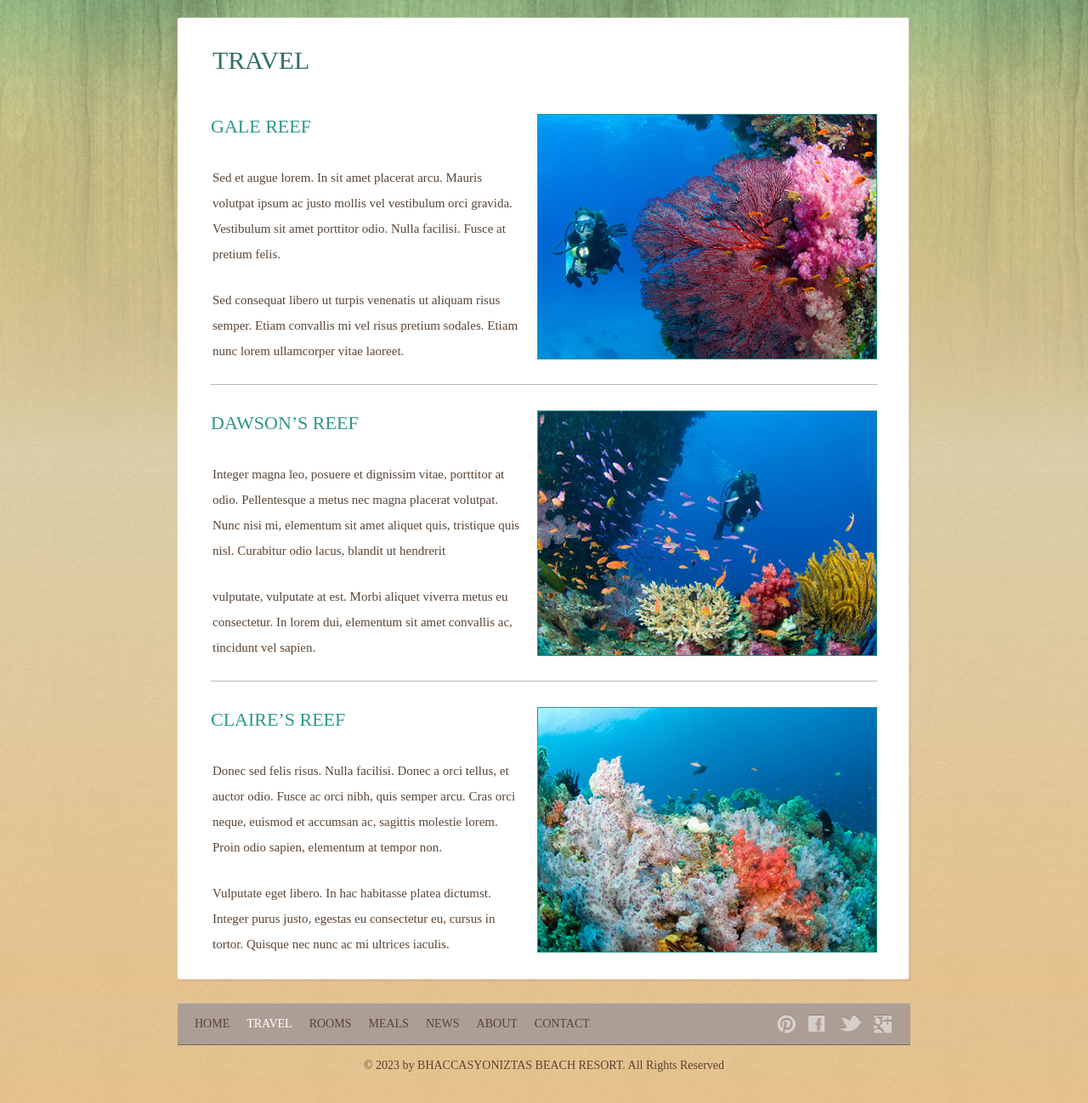
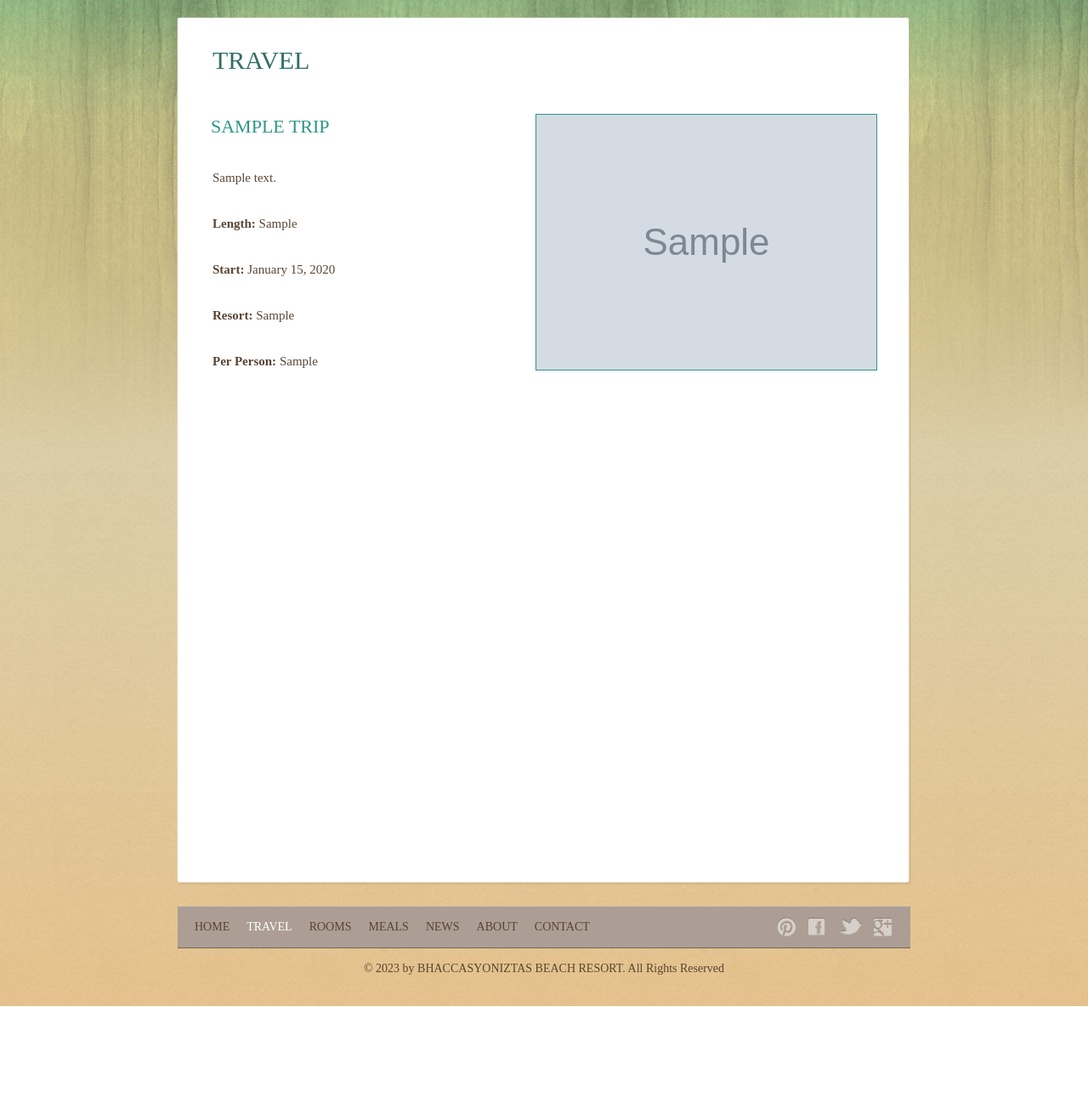
Before and after one commit to DuckyAirplane/CS465-Travlr, a Node server app: page /travel in a window 1280 px wide. Shown: the part 196-1494 px from the top of the page at 85% size. After the commit the page ends 1380 px from the top, so only its background shows below. Run offline with Node 20, Linux system fonts and the light colour scheme; tables that the repository leaves empty hold one stand-in row (values such as "Sample post"); grey boxes marked "Sample" are stand-in pictures; some libraries are stand-ins or nearby versions.

Commit message:
Complete Module Four MongoDB API integration

```diff
--- a/app.js
+++ b/app.js
@@ -6,6 +6,8 @@
 
 var indexRouter = require('./app_server/routes/index');
 var usersRouter = require('./routes/users');
+require('./app_api/models/db');
+var apiRouter = require('./app_api/routes/index');
 
 var app = express();
 
@@ -21,11 +23,16 @@
 
 app.use('/', indexRouter);
 app.use('/users', usersRouter);
+app.use('/api', apiRouter);
+
+app.get('/favicon.ico', (req, res) => res.status(204).end());
 
 // catch 404 and forward to error handler
 app.use(function(req, res, next) {
   next(createError(404));
 });
+
+
 
 // error handler
 app.use(function(err, req, res, next) {
--- /dev/null
+++ b/app_api/controllers/trips.js
@@ -0,0 +1,15 @@
+const mongoose = require('mongoose');
+const Trip = mongoose.model('trips');
+
+const tripsList = async function(req, res) {
+  try {
+    const trips = await Trip.find({}).exec();
+    res.status(200).json(trips);
+  } catch (err) {
+    res.status(500).json(err);
+  }
+};
+
+module.exports = {
+  tripsList
+};
--- a/app_server/controllers/travel.js
+++ b/app_server/controllers/travel.js
@@ -1,4 +1,6 @@
-const trips = require('../data/trips.json');
+const apiOptions = {
+  server: 'http://localhost:3000'
+};
 
 const index = (req, res) => {
   res.render('index', {
@@ -6,11 +8,31 @@
   });
 };
 
-const travel = (req, res) => {
-  res.render('travel', {
-    title: 'Travel',
-    trips
-  });
+const travel = async (req, res) => {
+  try {
+    const response = await fetch(`${apiOptions.server}/api/trips`);
+    const data = await response.json();
+
+    const trips = data.map((trip) => ({
+  ...trip,
+  start: new Date(trip.start).toLocaleDateString('en-US', {
+    year: 'numeric',
+    month: 'long',
+    day: 'numeric',
+    timeZone: 'UTC'
+  })
+}));
+
+    res.render('travel', {
+      title: 'Travel',
+      trips
+    });
+  } catch (err) {
+    res.status(500).render('travel', {
+      title: 'Travel',
+      trips: []
+    });
+  }
 };
 
 module.exports = {
--- a/app_server/data/trips.json
+++ b/app_server/data/trips.json
@@ -1,20 +1,32 @@
 [
   {
+    "code": "GALR210214",
     "name": "Gale Reef",
+    "length": "4 nights / 5 days",
+    "start": "2026-02-14",
+    "resort": "Emerald Bay, 3 stars",
+    "perPerson": "$799.00",
     "image": "/images/reef1.jpg",
-    "description1": "Sed et augue lorem. In sit amet placerat arcu. Mauris volutpat ipsum ac justo mollis vel vestibulum orci gravida. Vestibulum sit amet porttitor odio. Nulla facilisi. Fusce at pretium felis.",
-    "description2": "Sed consequat libero ut turpis venenatis ut aliquam risus semper. Etiam convallis mi vel risus pretium sodales. Etiam nunc lorem ullamcorper vitae laoreet."
+    "description": "Sed et augue lorem. In sit amet placerat arcu. Mauris volutpat ipsum ac justo mollis vel vestibulum orci gravida. Vestibulum sit amet porttitor odio. Nulla facilisi. Fusce at pretium felis."
   },
   {
+    "code": "DAWR210315",
     "name": "Dawson’s Reef",
+    "length": "4 nights / 5 days",
+    "start": "2026-03-15",
+    "resort": "Blue Lagoon, 4 stars",
+    "perPerson": "$1199.00",
     "image": "/images/reef2.jpg",
-    "description1": "Integer magna leo, posuere et dignissim vitae, porttitor at odio. Pellentesque a metus nec magna placerat volutpat. Nunc nisi mi, elementum sit amet aliquet quis, tristique quis nisl. Curabitur odio lacus, blandit ut hendrerit",
-    "description2": "vulputate, vulputate at est. Morbi aliquet viverra metus eu consectetur. In lorem dui, elementum sit amet convallis ac, tincidunt vel sapien."
+    "description": "Integer magna leo, posuere et dignissim vitae, porttitor at odio. Pellentesque a metus nec magna placerat volutpat. Nunc nisi mi, elementum sit amet aliquet quis, tristique quis nisl."
   },
   {
+    "code": "CLAR210621",
     "name": "Claire’s REEF",
+    "length": "4 nights / 5 days",
+    "start": "2026-06-21",
+    "resort": "Coral Sands, 5 stars",
+    "perPerson": "$1999.00",
     "image": "/images/reef3.jpg",
-    "description1": "Donec sed felis risus. Nulla facilisi. Donec a orci tellus, et auctor odio. Fusce ac orci nibh, quis semper arcu. Cras orci neque, euismod et accumsan ac, sagittis molestie lorem. Proin odio sapien, elementum at tempor non.",
-    "description2": "Vulputate eget libero. In hac habitasse platea dictumst. Integer purus justo, egestas eu consectetur eu, cursus in tortor. Quisque nec nunc ac mi ultrices iaculis."
+    "description": "Donec sed felis risus. Nulla facilisi. Donec a orci tellus, et auctor odio. Fusce ac orci nibh, quis semper arcu. Cras orci neque, euismod et accumsan ac, sagittis molestie lorem."
   }
 ]
--- a/app_server/views/travel.hbs
+++ b/app_server/views/travel.hbs
@@ -41,12 +41,11 @@
 								<li>
 									<a href="/travel"><img src="{{image}}" alt="Img"></a>
 									<h2><a href="/travel">{{name}}</a></h2>
-									<p>
-										{{description1}}
-									</p>
-									<p>
-										{{description2}}
-									</p>
+									<p>{{description}}</p>
+									<p><strong>Length:</strong> {{length}}</p>
+									<p><strong>Start:</strong> {{start}}</p>
+									<p><strong>Resort:</strong> {{resort}}</p>
+									<p><strong>Per Person:</strong> {{perPerson}}</p>
 								</li>
 							{{/each}}
 						</ul>
--- a/package.json
+++ b/package.json
@@ -11,6 +11,7 @@
     "express": "~4.16.1",
     "hbs": "~4.0.4",
     "http-errors": "~1.6.3",
+    "mongoose": "^9.6.3",
     "morgan": "~1.9.1"
   }
 }
```
Also changed, not shown: app_api/models/db.js (added, +19 -0 lines), app_api/models/travlr.js (added, +14 -0 lines), app_api/routes/index.js (added, +10 -0 lines), 1 other file.
